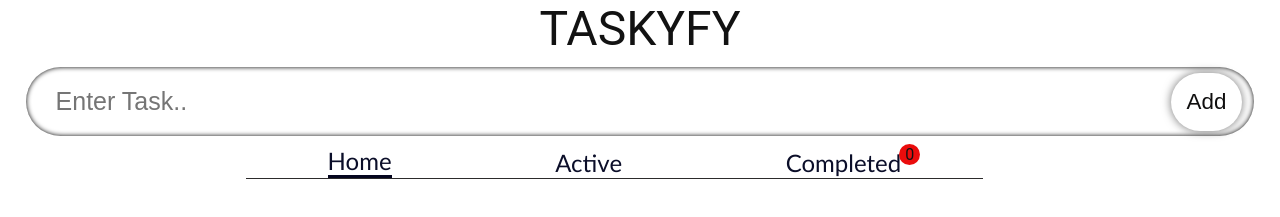
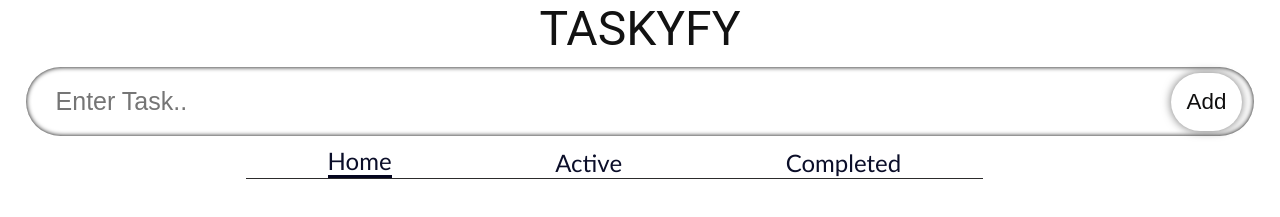
Before and after one commit to DarshanPro123/typeScript_Tutorial, a React (Vite) app in the folder taskyFyPractice1/: page / in a window 1280 px wide. Shown: the top 217 px of the page. Built offline with nearby package versions, Linux system fonts and the light colour scheme.

Commit message:
Add fiiles to edit

```diff
--- a/taskyFyPractice1/src/components/TodoList.tsx
+++ b/taskyFyPractice1/src/components/TodoList.tsx
@@ -27,7 +27,7 @@ const TodoList: React.FC<TodoListProps> = ({
         <NavLink to="/active">Active</NavLink>
         <div className="counter">
           <NavLink to="/complated">Completed</NavLink>
-          <span>{complatedLength}</span>
+          {complatedLength > 0 && <span>{complatedLength}</span>}
         </div>
       </nav>
 
--- a/taskyFyPractice1/src/index.css
+++ b/taskyFyPractice1/src/index.css
@@ -105,6 +105,7 @@ body {
   top: -4px;
   padding: 1px 6px;
   border-radius: 60%;
+  color: white;
   background-color: #ea0c0c;
   transition: 0.5s;
 }
```
